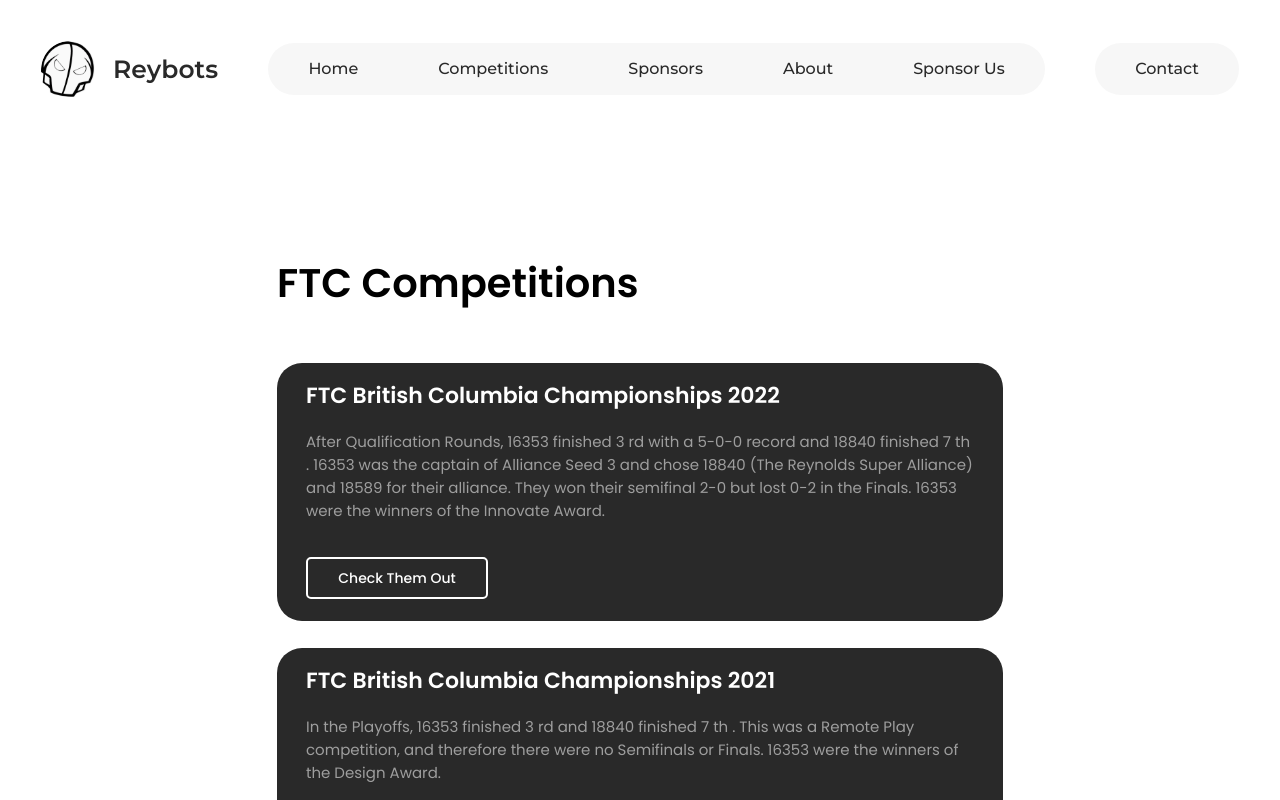
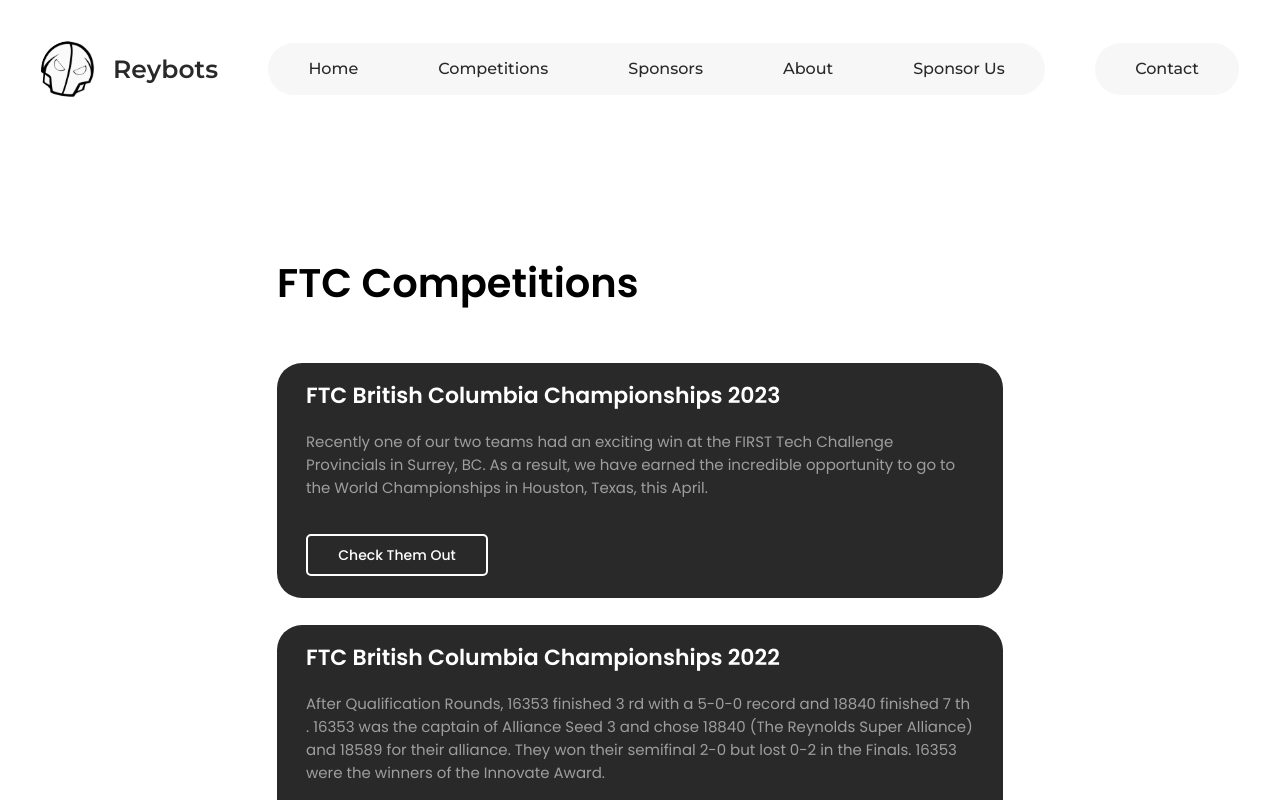
Before and after one commit to frc7787/Website-2024, a Next.js app: page /competitions/1 in a window 1280 px wide. Shown: the top 800 px of the page. Built offline with nearby package versions, Linux system fonts and the light colour scheme.

Commit message:
added some competitions

```diff
--- a/components/CompetitionMain.js
+++ b/components/CompetitionMain.js
@@ -10,13 +10,13 @@ export default function CompetitionMain(props) {
                     <div className="competitionCards">
                         <CompetitionCard
                             header="FRC Competitions"
-                            description="Description about FRC Lorem ipsum dolor sit amet, consectetur adipiscing elit. Nunc id libero velit. Etiam iaculis sem vel eleifend viverra. Mauris fringilla felis mauris, a aliquam ipsum tristique viverra. Morbi tincidunt neque a suscipit blandit. Integer egestas scelerisque lobortis. Duis feugiat orci ex, id tempus justo rhoncus et."
+                            description="FIRST Robotics Competition is an international high school robotics competition. Each year, teams of high school students, coaches, and mentors work during a six-week period to build robots capable of competing in that year's game that weigh up to 125 pounds."
                             link="frc"
                             slug={props.slug}
                         />
                         <CompetitionCard
                             header="FTC Competitions"
-                            description="Description about FRC Lorem ipsum dolor sit amet, consectetur adipiscing elit. Nunc id libero velit. Etiam iaculis sem vel eleifend viverra. Mauris fringilla felis mauris, a aliquam ipsum tristique viverra. Morbi tincidunt neque a suscipit blandit. Integer egestas scelerisque lobortis. Duis feugiat orci ex, id tempus justo rhoncus et."
+                            description="FIRST Tech Challenge, formerly known as FIRST Vex Challenge, is a robotics competition for students in grades 7–12 to compete head to head, by designing, building, and programming a robot to compete in an alliance format against other teams."
                             link="ftc"
                             slug={props.slug}
                         />
--- a/components/Frc.js
+++ b/components/Frc.js
@@ -8,6 +8,12 @@ export default function Frc(props) {
                 <div className="competitions">
                     <h1>FRC Competitions</h1>
                     <div className="competitionCards">
+                        <CompetitionCard
+                            header="Canadian Pacific Regionals 2023"
+                            description="In February, at the save-on memorial center we competed against teams in the FIRST Canadian Pacific Regional Robotics Competition in Victoria, BC."
+                            link="https://www.thebluealliance.com/event/2023bcvi"
+                            slug={props.slug}
+                        />
                         <CompetitionCard
                             header="Canadian Pacific Regionals 2022"
                             description="The Reynolds Reybots were ranked 4 th after Qualifications with a record of 10-6-0 and were Captains of the 4 th Alliance. The Reybots came through the Quarterfinals with a record of 2-0 and lost in the Semifinals with a record of 0-2. The robot was named Belty McBeltFace. Team 7787 won the Judges Award."
--- a/components/Ftc.js
+++ b/components/Ftc.js
@@ -8,6 +8,12 @@ export default function Ftc(props) {
                 <div className="competitions">
                     <h1>FTC Competitions</h1>
                     <div className="competitionCards">
+                        <CompetitionCard
+                            header="FTC British Columbia Championships 2023"
+                            description="Recently one of our two teams had an exciting win at the FIRST Tech Challenge Provincials in Surrey, BC. As a result, we have earned the incredible opportunity to go to the World Championships in Houston, Texas, this April."
+                            link="https://ftc-events.firstinspires.org/2022/CABCCMP"
+                            slug={props.slug}
+                        />
                         <CompetitionCard
                             header="FTC British Columbia Championships 2022"
                             description="After Qualification Rounds, 16353 finished 3 rd with a 5-0-0 record and 18840 finished 7 th . 16353 was the captain of Alliance Seed 3 and chose 18840 (The Reynolds Super Alliance) and 18589 for their alliance. They won their semifinal 2-0 but lost 0-2 in the Finals. 16353 were the winners of the Innovate Award."
--- a/styles/globals.scss
+++ b/styles/globals.scss
@@ -598,7 +598,7 @@ footer {
   &:hover {
     color: $white;
   }
-}
+} ikm
 .dropdownSocials {
   display: flex;
   gap: 50px;
```
